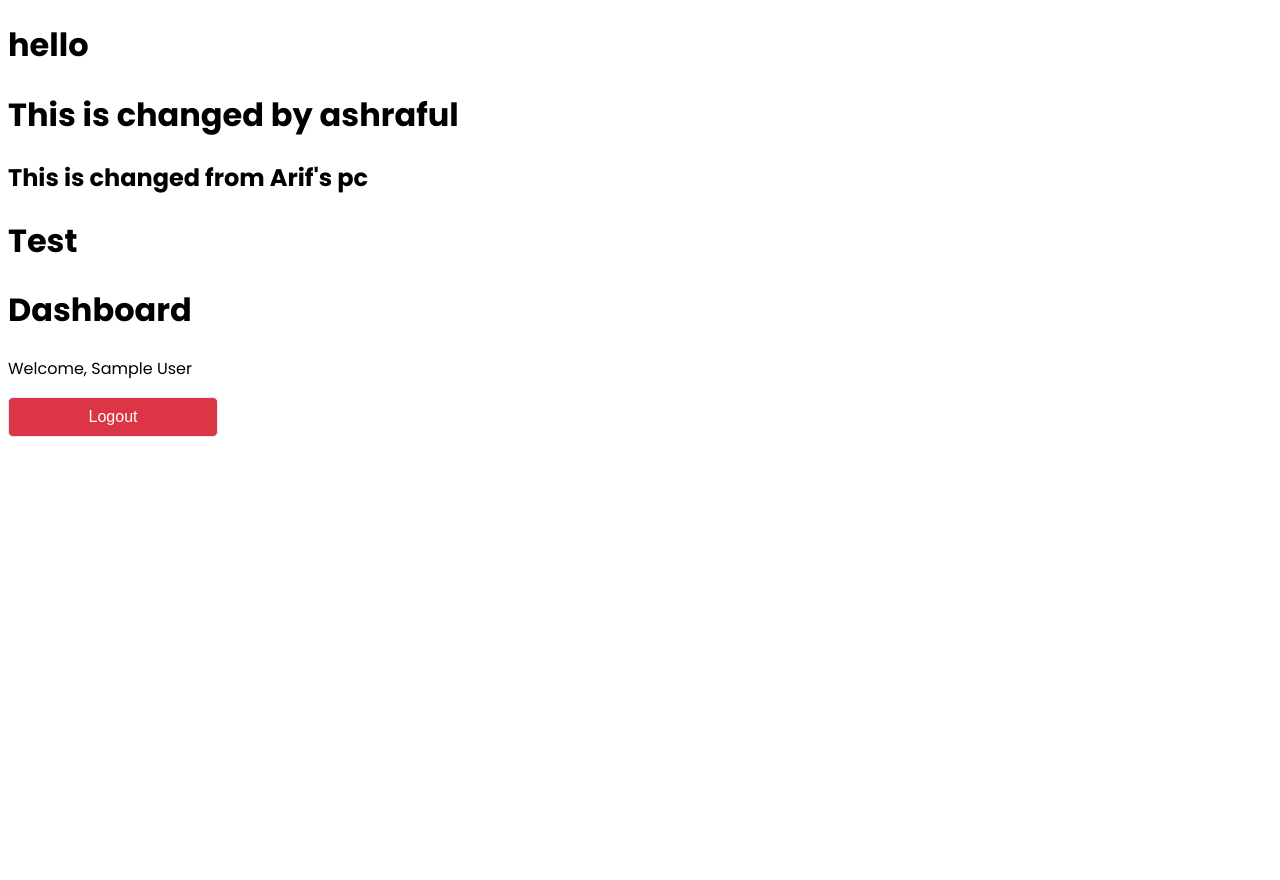
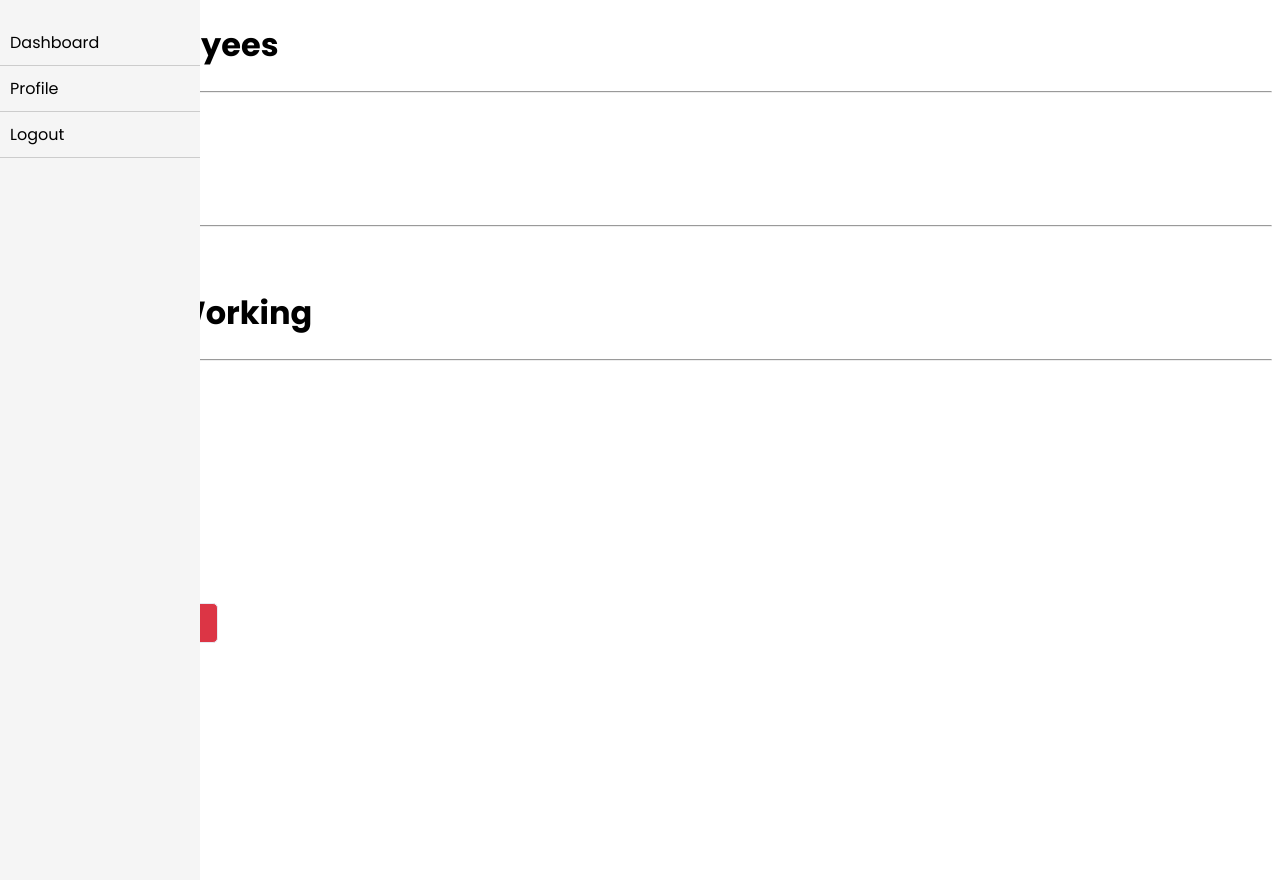
Before and after one commit to hiashraful/attendance-ms, a PHP site: page /dashboard.php in a window 1280 px wide. Run offline with PHP 8.4, Linux system fonts and the light colour scheme; the visitor is signed in with stand-in values (Sample User, id 1).

Commit message:
dashboard sidebar updated

```diff
--- a/dashboard.php
+++ b/dashboard.php
@@ -21,9 +21,30 @@ $username = $_SESSION['username'];
     <link rel="stylesheet" href="style.css">
 </head>
 <body>
-    <h1>hello</h1>
-    <h1>This is changed by ashraful</h1>
-    <h2>This is changed from Arif's pc</h2>
+    <div class="sidebar">
+        <ul>
+            <li><a href="dashboard.php">Dashboard</a></li>
+            <li><a href="profile.php">Profile</a></li>
+            <li><a href="logout.php">Logout</a></li>
+        </ul>
+    </div>
+    <div class="card">
+        <div class="emp-details">
+            <h1>Total Employees</h1>
+            <hr>
+            <p>100</p>
+        </div>
+        <div class="emp-late">
+            <h1>Late Today</h1>
+            <hr>
+            <p>10</p>
+        </div>
+        <div class="emp-current">
+            <h1>Currently Working</h1>
+            <hr>
+            <p>50</p>
+        </div>
+    </div>
     <p id="login-success">Logged In Successfully!</p>
     <h1>Test</h1>
     <form action="" method="post">
--- a/style.css
+++ b/style.css
@@ -94,3 +94,35 @@ body {
   position: absolute;
   left: 45%;
 }
+.sidebar{
+  background-color: #f5f5f5;
+  height: 100%;
+  width: 200px;
+  position: fixed;
+  z-index: 1;
+  top: 0;
+  left: 0;
+  overflow-x: hidden;
+  padding-top: 20px;
+}
+.sidebar ul{
+  list-style-type: none;
+  margin: 0;
+  padding: 0;
+}
+.sidebar ul li{
+  padding: 10px;
+  border-bottom: 1px solid #ccc;
+}
+.sidebar ul li a{
+  text-decoration: none;
+  color: #000;
+  display: block;
+}
+.sidebar ul li a:hover{
+  background-color: #ccc;
+}
+.sidebar ul li.active a{
+  background-color: #4CAF50;
+  color: #fff;
+}
```
